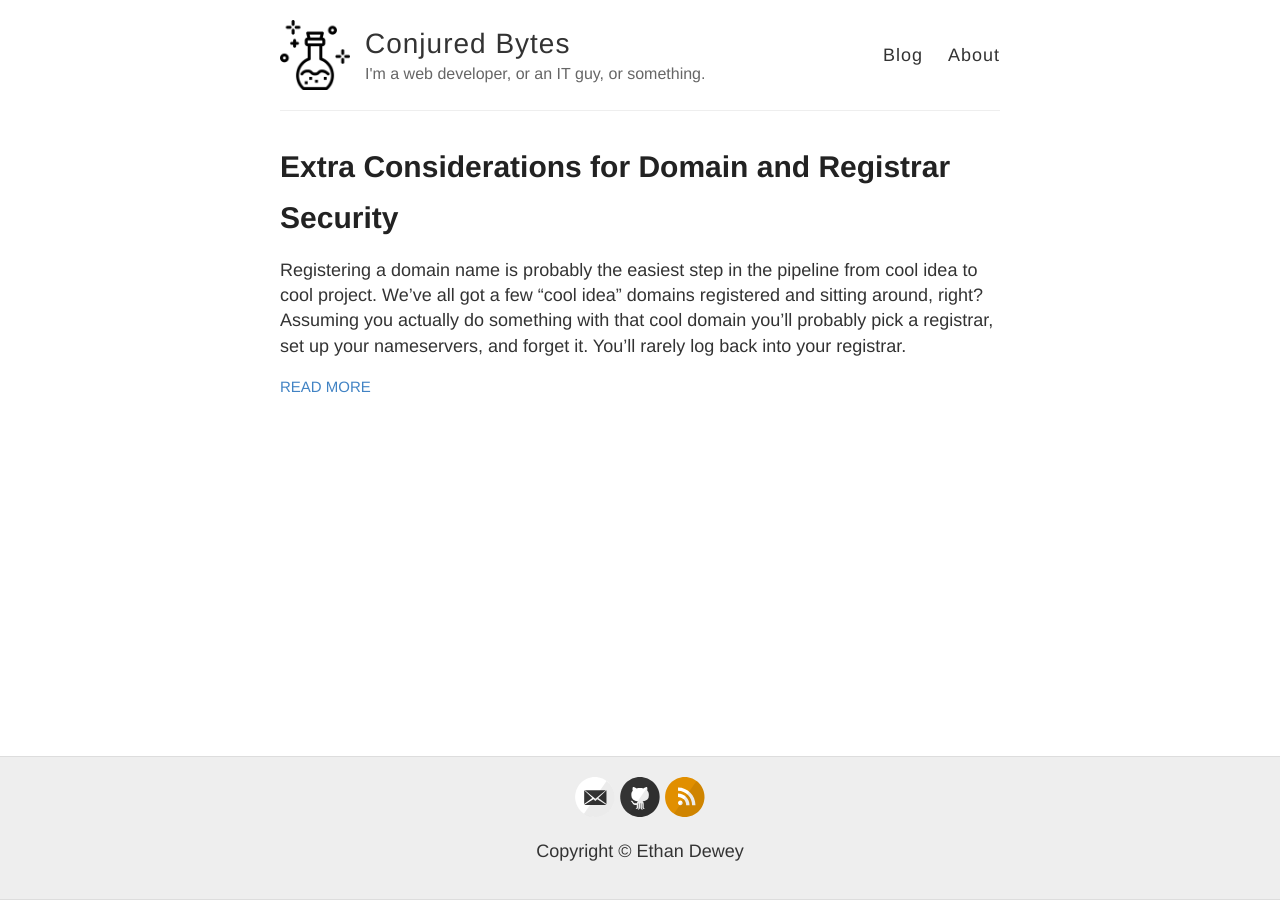
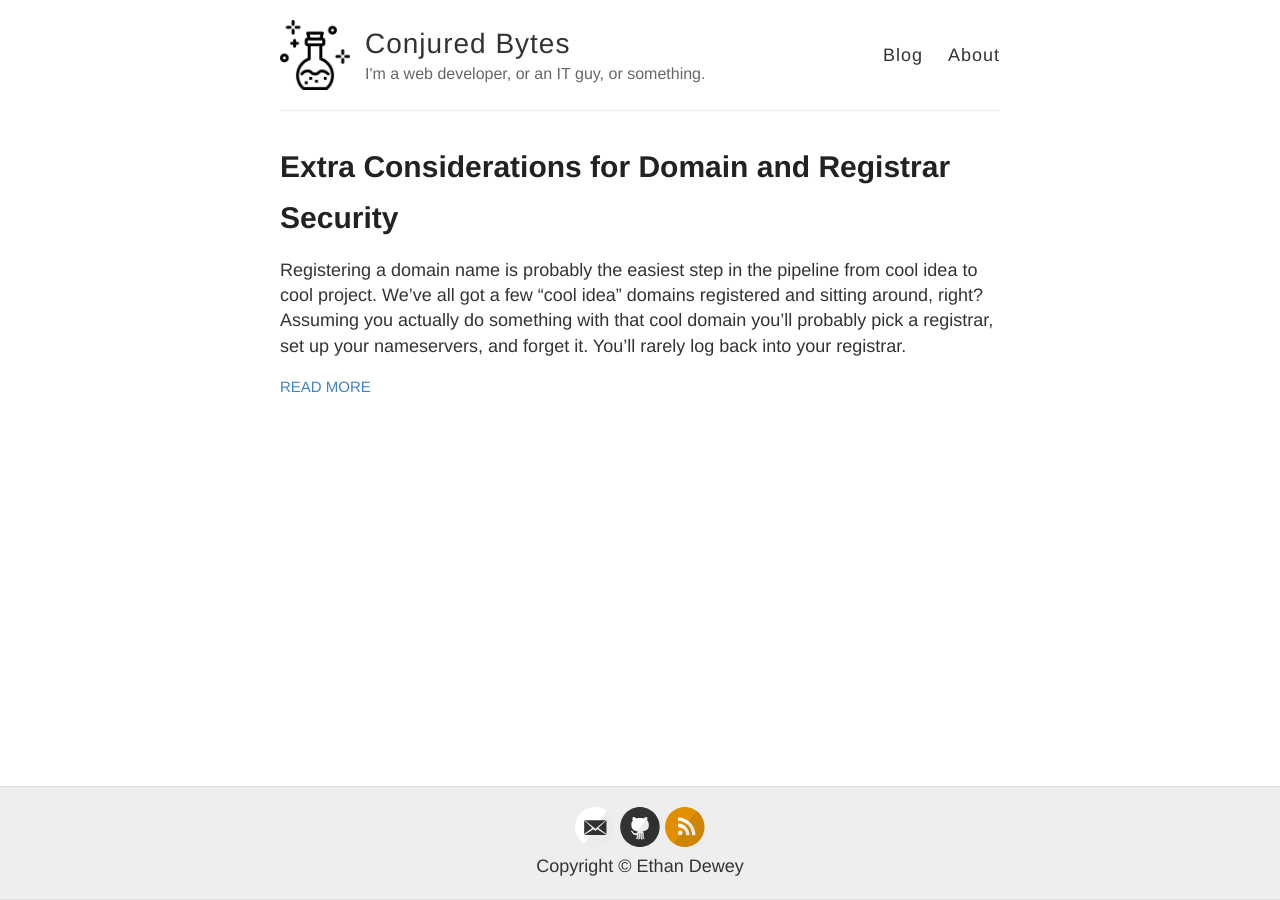
Before and after one commit to conjuredbytes/conjuredbytes.github.io, a Jekyll site: the page built from index.html, in a window 1280 px wide. Built offline with Jekyll 4.4.1, drawn with Linux system fonts in a browser that asks for light colours.

Commit message:
remove margin on copyright

```diff
--- a/_layouts/default.html
+++ b/_layouts/default.html
@@ -43,7 +43,7 @@
       <div class="container">
         <footer class="footer">
           {% include svg-icons.html %}
-          <p>Copyright &#169; Ethan Dewey</p>
+          <p style="margin: 0;">Copyright &#169; Ethan Dewey</p>
         </footer>
       </div>
     </div>
```
